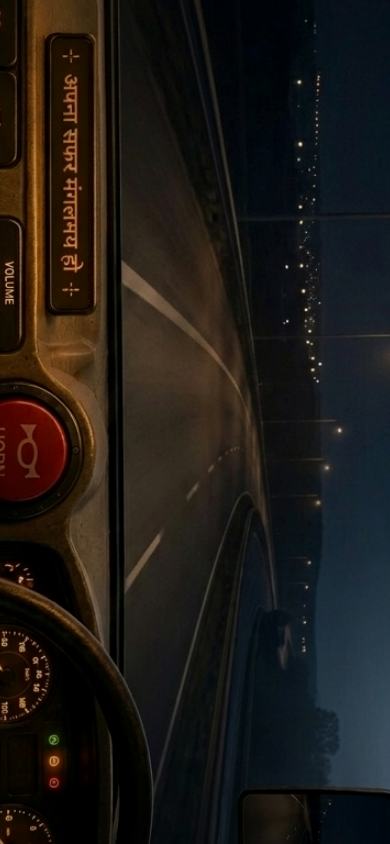
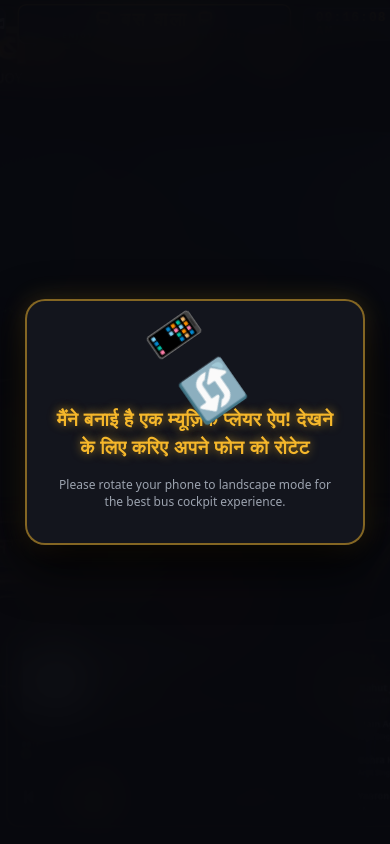
Before and after one commit to VINAYAKbSharma/Bus-wala, a React (Vite) app: page / in a window 390 px wide. Built offline with nearby package versions, Linux system fonts and the light colour scheme; grey boxes are pictures that could not be loaded.

Commit message:
Remove forced container rotation and add Hindi rotate instruction overlay for portrait mobile screens

```diff
--- a/src/App.jsx
+++ b/src/App.jsx
@@ -1,42 +1,18 @@
-import { useState, useEffect } from "react";
+import { useState } from "react";
 
 import SplashScreen from "./components/SplashScreen/SplashScreen";
 import BusDashboard from "./components/BusDashboard/BusDashboard";
+import RotatePrompt from "./components/RotatePrompt/RotatePrompt";
 
 import "./App.css";
 
 function App() {
   const [showSplash, setShowSplash] = useState(true);
 
-  // Automatic Fullscreen & Landscape Orientation Lock
-  useEffect(() => {
-    const handleAutoFullscreen = async () => {
-      try {
-        if (window.screen?.orientation?.lock) {
-          await window.screen.orientation.lock("landscape").catch(() => {});
-        }
-        const docEl = document.documentElement;
-        if (docEl.requestFullscreen) {
-          await docEl.requestFullscreen().catch(() => {});
-        } else if (docEl.webkitRequestFullscreen) {
-          await docEl.webkitRequestFullscreen().catch(() => {});
-        }
-      } catch (err) {
-        // Catch browser security policies
-      }
-    };
-
-    window.addEventListener("touchstart", handleAutoFullscreen, { once: true });
-    window.addEventListener("click", handleAutoFullscreen, { once: true });
-
-    return () => {
-      window.removeEventListener("touchstart", handleAutoFullscreen);
-      window.removeEventListener("click", handleAutoFullscreen);
-    };
-  }, []);
-
   return (
     <div className="app">
+      {/* Mobile Portrait Phone Rotation Prompt */}
+      <RotatePrompt />
 
       {showSplash ? (
         <SplashScreen
--- a/src/components/BusDashboard/BusDashboard.css
+++ b/src/components/BusDashboard/BusDashboard.css
@@ -37,17 +37,3 @@
   pointer-events: none;
   z-index: 2;
 }
-
-/* GAME-STYLE AUTOMATIC LANDSCAPE ROTATION FOR PORTRAIT MOBILE SCREENS */
-@media screen and (orientation: portrait) and (max-width: 1024px) {
-  .bus-dashboard-main {
-    position: fixed !important;
-    top: 50% !important;
-    left: 50% !important;
-    width: 100vh !important;
-    height: 100vw !important;
-    transform: translate(-50%, -50%) rotate(90deg) !important;
-    transform-origin: center center !important;
-    overflow: hidden !important;
-  }
-}
--- /dev/null
+++ b/src/components/RotatePrompt/RotatePrompt.css
@@ -0,0 +1,71 @@
+.rotate-prompt-overlay {
+  display: none;
+}
+
+/* Show ONLY on portrait mobile screens */
+@media screen and (orientation: portrait) and (max-width: 1024px) {
+  .rotate-prompt-overlay {
+    display: flex;
+    position: fixed;
+    top: 0;
+    left: 0;
+    width: 100vw;
+    height: 100vh;
+    background: rgba(8, 9, 14, 0.96);
+    backdrop-filter: blur(20px);
+    -webkit-backdrop-filter: blur(20px);
+    z-index: 9999;
+    align-items: center;
+    justify-content: center;
+    padding: 24px;
+    box-sizing: border-box;
+    text-align: center;
+  }
+
+  .rotate-card {
+    background: rgba(21, 23, 31, 0.95);
+    border: 2px solid rgba(245, 183, 43, 0.5);
+    border-radius: 20px;
+    padding: 32px 24px;
+    max-width: 340px;
+    display: flex;
+    flex-direction: column;
+    align-items: center;
+    gap: 16px;
+    box-shadow: 0 20px 50px rgba(0, 0, 0, 0.9), 0 0 25px rgba(245, 183, 43, 0.2);
+  }
+
+  .rotate-icon-wrapper {
+    display: flex;
+    align-items: center;
+    justify-content: center;
+    gap: 10px;
+    font-size: 42px;
+    animation: pulseRotate 2.4s infinite ease-in-out;
+  }
+
+  .rotate-hindi-text {
+    font-family: 'Mukta', 'Segoe UI', sans-serif;
+    font-size: 19px;
+    font-weight: 800;
+    color: #f5b72b;
+    line-height: 1.45;
+    letter-spacing: 0.5px;
+    text-shadow: 0 0 10px rgba(245, 183, 43, 0.6);
+  }
+
+  .rotate-english-sub {
+    font-size: 12px;
+    color: #9ca3af;
+    line-height: 1.4;
+  }
+}
+
+@keyframes pulseRotate {
+  0%, 100% {
+    transform: rotate(0deg) scale(1);
+  }
+  50% {
+    transform: rotate(90deg) scale(1.15);
+  }
+}
--- /dev/null
+++ b/src/components/RotatePrompt/RotatePrompt.jsx
@@ -0,0 +1,23 @@
+import React from "react";
+import "./RotatePrompt.css";
+
+const RotatePrompt = () => {
+  return (
+    <div className="rotate-prompt-overlay">
+      <div className="rotate-card">
+        <div className="rotate-icon-wrapper">
+          <span className="phone-icon">📱</span>
+          <span className="arrow-icon">🔄</span>
+        </div>
+        <h2 className="rotate-hindi-text">
+          मैंने बनाई है एक म्यूज़िक प्लेयर ऐप! देखने के लिए करिए अपने फोन को रोटेट
+        </h2>
+        <p className="rotate-english-sub">
+          Please rotate your phone to landscape mode for the best bus cockpit experience.
+        </p>
+      </div>
+    </div>
+  );
+};
+
+export default RotatePrompt;
```
